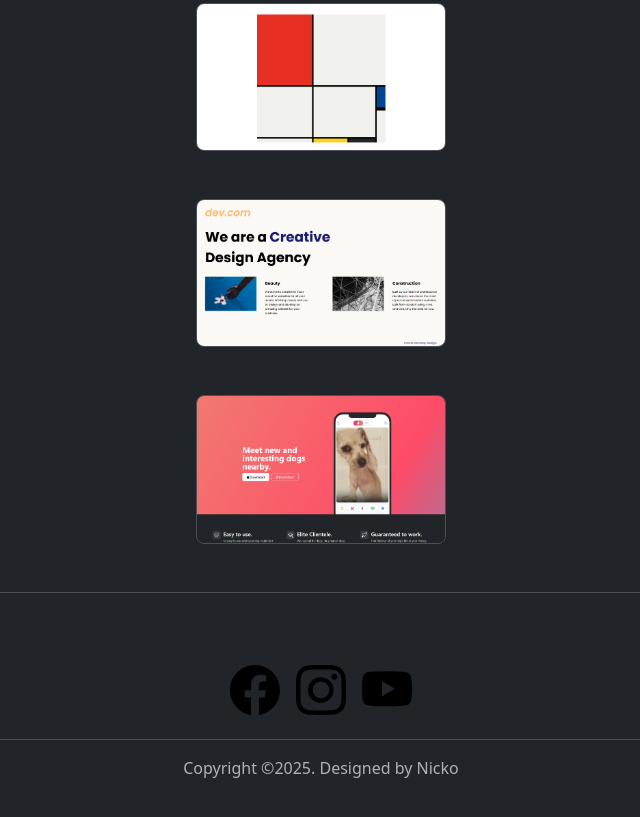
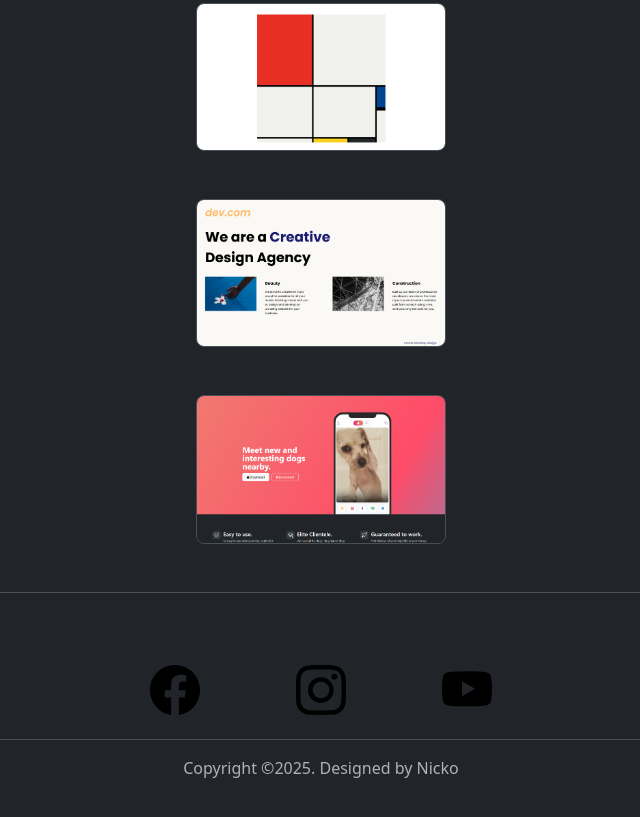
Before and after one commit to Nekomaruuu/html-css-resume, a plain HTML site: page index.html in a window 1280 px wide. Shown: the part 1433-2250 px from the top of the page, without its empty margins (319-959 px from the left). Drawn offline with nearby package versions, Linux system fonts and the light colour scheme; a web font is replaced by a local one.

Commit message:
Update index.html

```diff
--- a/index.html
+++ b/index.html
@@ -30,7 +30,7 @@
         <header class="d-flex flex-wrap justify-content-center py-3 mb-4 border-bottom">
           <a href="" class="d-flex align-items-center mb-3 mb-md-0 me-md-auto link-body-emphasis text-decoration-none">
             <img src="./assets/svg/file-person-fill.svg" alt="file person" height="30" >
-            <span class="fs-4">Project Resume</span>
+            <span class="fs-4 px-3">Project Resume</span>
           </a>
           <ul class="nav nav-pills">
             <li class="nav-item">
@@ -147,14 +147,14 @@
         <footer class="py-3 my-4">
           <ul class="nav justify-content-center border-bottom pb-3 mb-3">
             <li class="nav-item">
-              <a href="https://www.facebook.com/nicko.paano.761796/" class="nav-link px-2 text-body-secondary"><img src="./assets/svg/facebook.svg" alt="facebook" height="50px"></a>
+              <a href="https://www.facebook.com/nicko.paano.761796/" class="nav-link px-5 text-body-secondary"><img src="./assets/svg/facebook.svg" alt="facebook" height="50px"></a>
             </li>
             <li class="nav-item">
-              <a href="https://www.instagram.com/nekomaruuuuu/" class="nav-link px-2 text-body-secondary"><img src="./assets/svg/instagram.svg" alt="instagram" height="50px"></a>
+              <a href="https://www.instagram.com/nekomaruuuuu/" class="nav-link px-5 text-body-secondary"><img src="./assets/svg/instagram.svg" alt="instagram" height="50px"></a>
             </li>
 
             <li class="nav-item">
-              <a href="https://www.youtube.com/@necroplays8462" class="nav-link px-2 text-body-secondary"><img src="./assets/svg/youtube.svg" alt="youtube" height="50px"></a>
+              <a href="https://www.youtube.com/@necroplays8462" class="nav-link px-5 text-body-secondary"><img src="./assets/svg/youtube.svg" alt="youtube" height="50px"></a>
             </li>
           </ul>
           <p class="text-center text-body-secondary">Copyright ©2025. Designed by Nicko</p>
```
